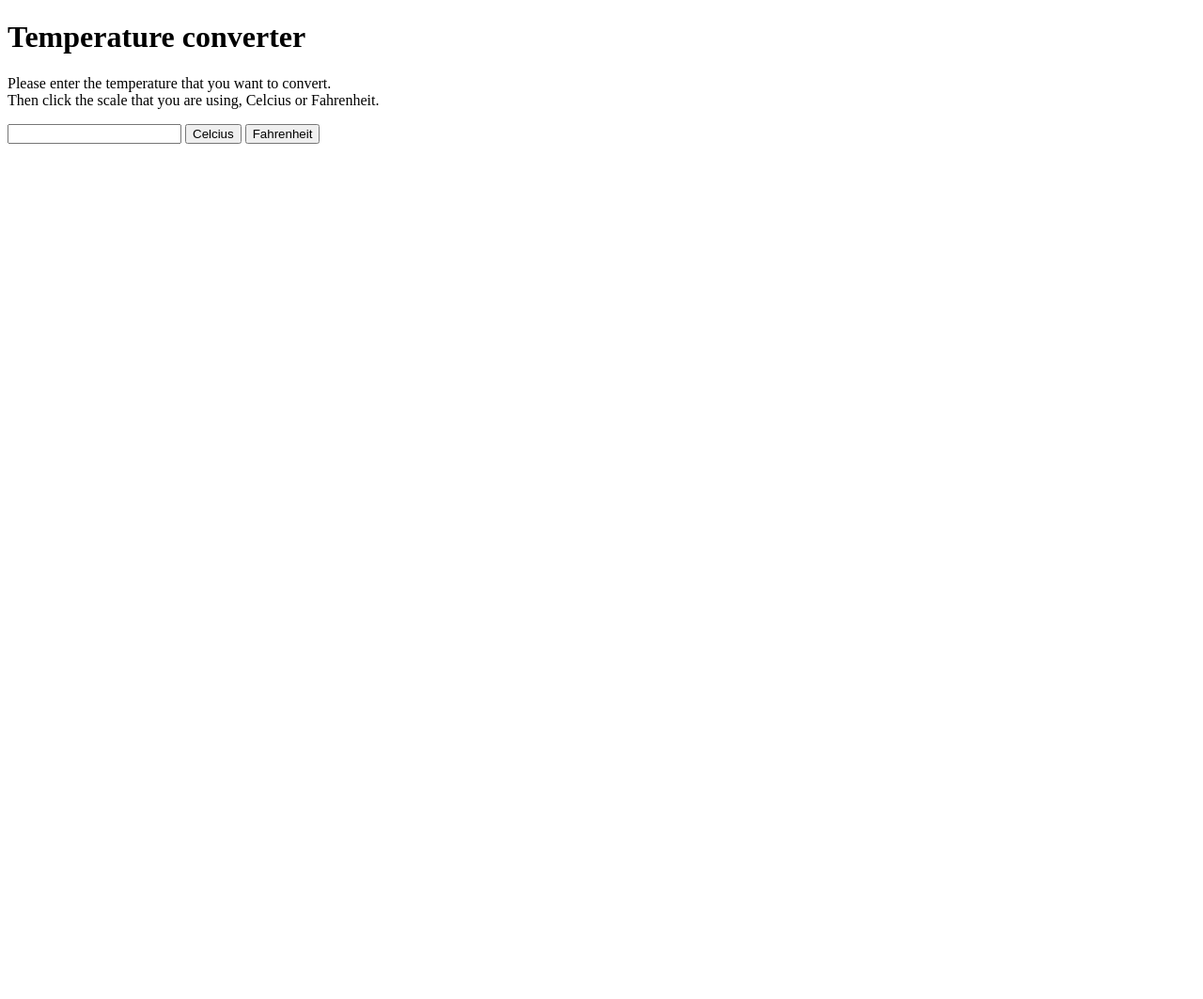
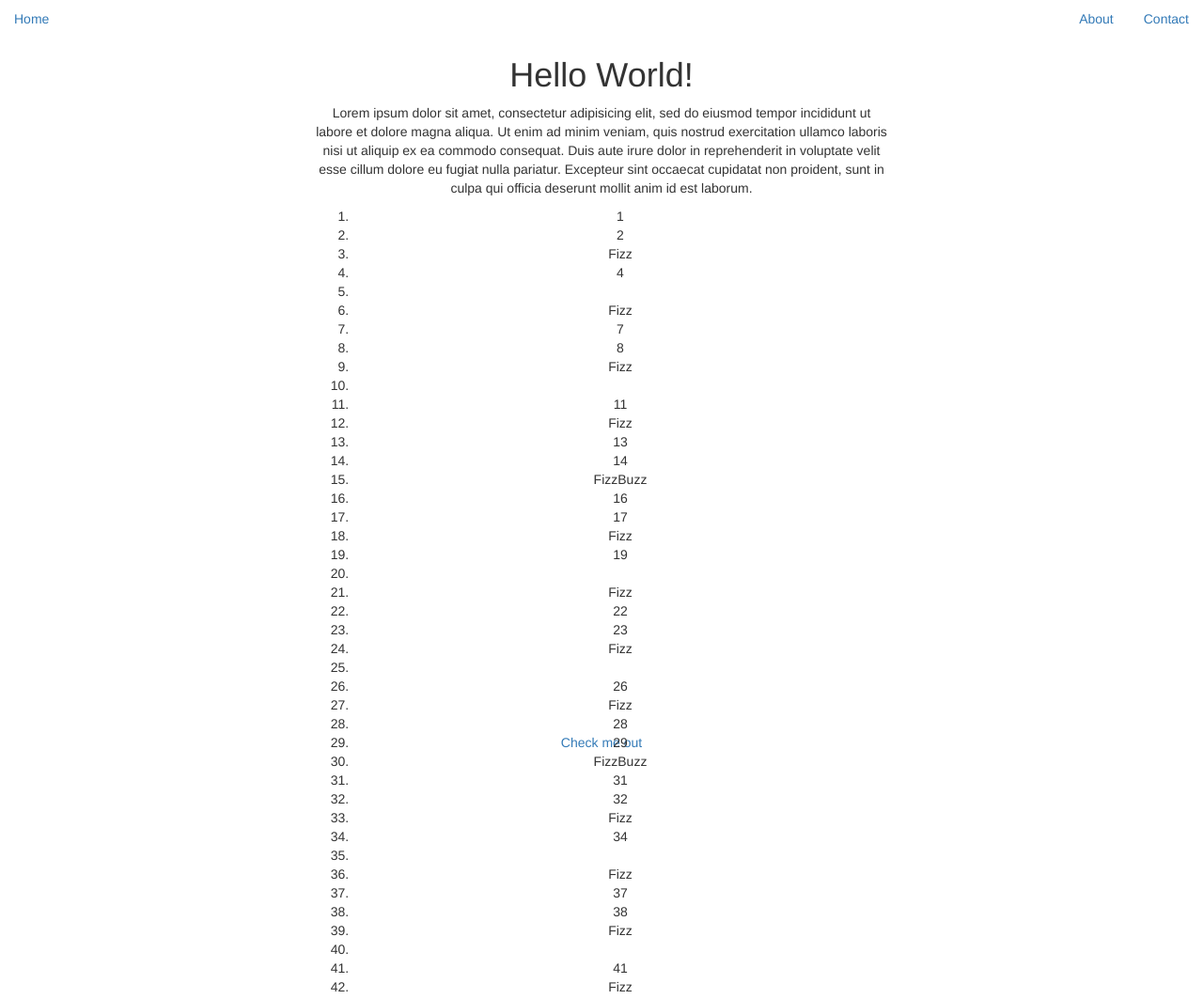
Before and after one commit to rehazler/introduction-to-js, a plain HTML site: page index.html in a window 1280 px wide. Shown: the top 1063 px of the page at 94% size. Before the commit the page ends 800 px from the top, so only its background shows below. Drawn offline with nearby package versions, Linux system fonts and the light colour scheme.

Commit message:
Day 7 DOM part 2.

```diff
--- a/css/styles.css
+++ b/css/styles.css
@@ -1,4 +1,5 @@
-body
-{
-
+.footer {
+	position: absolute;
+	bottom: 0;
+    width: 100%;
 }
--- a/index.html
+++ b/index.html
@@ -5,22 +5,21 @@
 	<meta name="viewport" content="width=device-width, initial-scale=1.0">
 	<meta http-equiv="X-UA-Compatible" content="ie=edge">
 	<meta charset="UTF-8">
+	<link rel="stylesheet" href="https://maxcdn.bootstrapcdn.com/bootstrap/3.3.7/css/bootstrap.min.css" integrity="sha384-BVYiiSIFeK1dGmJRAkycuHAHRg32OmUcww7on3RYdg4Va+PmSTsz/K68vbdEjh4u" crossorigin="anonymous">
 	<link rel="stylesheet" href="css/styles.css">
 
 	<title>Javascript</title>
 </head>
 <body>
-	<h1>Temperature converter</h1>
-	<div>
-		<p>Please enter the temperature that you want to convert.
-		<br>
-		Then click the scale that you are using, Celcius or Fahrenheit.</p>
-		<form id="temperature_form" onsubmit="validateForm(); return false">
-			<input id="temperature_input" type="number"></input>
-			<button id="celcius_button">Celcius</button> <button id="fahrenheit_button">Fahrenheit</button>
-		</form>
-	</div>
-	<h3 id="convertion_display"></h3>
+
+
+	<!-- <h1 class="text-center">Day 7</h1>
+	<p id="para">Lorem ipsum dolor sit amet, consectetur adipisicing elit. <span>Nobis deserunt pariatur id similique maiores, natus facilis explicabo magnam voluptates?</span> Excepturi vel voluptas quibusdam nihil eveniet tempore velit voluptatum quas, odit!</p>
+
+	<div class="container">
+		<div id="content"></div>
+	</div> -->
+
 
 <script src="js/scripts.js"></script>
 </body>
--- a/js/scripts.js
+++ b/js/scripts.js
@@ -987,6 +987,7 @@ userInfoCollector("palindrome");
 //Day 6 (Take Home)//
 /////////////////////
 
+/*
 //Form validation function
 function validateForm(){
 	//If the user has not entered a temperature value
@@ -1076,3 +1077,190 @@ convertion_display.addEventListener("click", (event) =>
 	 	currentTemperature = convertUnit(currentTemperature, currentScale);
 	}
 })
+*/
+
+
+/////////////////////
+//Day 6 (THE DOM 2)//
+/////////////////////
+
+/*//Altering the text content here is possible
+document.getElementById("para").textContent = "more text";
+
+//Altering the text content here is possible too but the text is stored in the variable and can't be changed using "text"
+//Gets only the text content of an element
+let text = document.getElementById("para").textContent;
+console.log(text);
+
+//However, the actual text is saved at this point and cannot be altered via the text variable.
+text = "nope";
+console.log(text);*/
+
+/*
+//Get HTML content of an element
+let text = document.getElementById("para").innerHTML;
+//Log it to the console/
+console.log(text);
+*/
+
+/*
+//store "content" element in content variable
+let content = document.getElementById("content");
+//Creating a paragraph tag
+let myPTag = document.createElement("p");
+
+//Set p tag text content
+myPTag.textContent = "Lorem ipsum dolor sit amet, consectetur adipisicing elit. Architecto ipsa voluptates molestias, dignissimos debitis ut perspiciatis id temporibus culpa possimus fugiat, consequuntur beatae aperiam officia ratione maiores similique, optio vitae.";
+//Append child of content div
+content.appendChild(myPTag);
+//Append to content div. (Not supported by internet explorer)
+// content.append(myPTag);
+
+//Create a button and adding a class.
+let myButton = document.createElement("button");
+//Set class of element
+myButton.className = "btn btn-primary";
+//Set id of element
+myButton.id = "myButtonID";
+//Set text of element
+myButton.textContent = "Click dis!";
+//Removes class from element
+myButton.classList.remove("btn-primary");
+//Adds class to element
+myButton.classList.add("btn-primary");
+//Appent child of element
+content.appendChild(myButton);
+//Log class list of element to the console
+console.log(document.getElementById("myButtonID").classList);
+
+
+//Using setAttribute
+let myImg = document.createElement("img");
+//Add alt to image element
+myImg.setAttribute("alt", "Add attribute from JS");
+//Add image source to image element
+myImg.setAttribute("src", "https://pbs.twimg.com/profile_images/584025370036314112/0maBx-gf_400x400.jpg");
+//Append image to page
+content.appendChild(myImg);
+
+//Log the source url to the console
+console.log(myImg.getAttribute("src"));
+*/
+
+
+//Generate a page using only JavaScript
+const script = document.querySelector("script");
+const body = document.querySelector("body");
+
+let newP = document.createElement("p");
+let newH1 = document.createElement("h1");
+let newFooter = document.createElement("footer");
+let footerLink = document.createElement("a");
+let newHeader = document.createElement("header");
+let newUl = document.createElement("ul");
+
+
+// Creates an li for the DOM.
+// Expect a list of classes (string) and a string of text.
+// Returns newElement appended to the nav.
+function createLi(classArray, linkText) {
+  let newLink = document.createElement("li");
+  let aTag = document.createElement("a")
+  aTag.setAttribute("href", "#");
+  aTag.textContent = linkText;
+  newLink.appendChild(aTag);
+  for(let i = 0; i < classArray.length; i++) {
+    newLink.classList.add(classArray[i]);
+  };
+  newUl.appendChild(newLink);
+};
+createLi(["pull-left"], "Home");
+createLi(["pull-right"], "Contact");
+createLi(["pull-right"], "About");
+
+newUl.classList.add("nav", "nav-pills");
+
+newHeader.appendChild(newUl);
+body.insertBefore(newHeader, script);
+
+let newDiv = document.createElement("main");
+newDiv.classList.add("col-sm-6", "col-sm-offset-3", "text-center");
+
+function createTextElement(elementType, text) {
+  let newElement = document.createElement(elementType);
+  newElement.textContent = text;
+  return newElement;
+};
+
+let h1 = createTextElement("h1", "Hello World!");
+let p = createTextElement("p", "Lorem ipsum dolor sit amet, consectetur adipisicing elit, sed do eiusmod tempor incididunt ut labore et dolore magna aliqua. Ut enim ad minim veniam, quis nostrud exercitation ullamco laboris nisi ut aliquip ex ea commodo consequat. Duis aute irure dolor in reprehenderit in voluptate velit esse cillum dolore eu fugiat nulla pariatur. Excepteur sint occaecat cupidatat non proident, sunt in culpa qui officia deserunt mollit anim id est laborum.");
+
+newDiv.appendChild(h1);
+newDiv.appendChild(p);
+body.insertBefore(newDiv, script);
+
+footerLink.textContent= "Check me out";
+footerLink.setAttribute("href","https://www.google.com/");
+footerLink.setAttribute("target","blank");
+newFooter.appendChild(footerLink);
+newFooter.classList.add("text-center", "footer");
+body.insertBefore(newFooter, script);
+
+
+//This examples
+/*function printer()
+{
+	let stuff = {
+		firstName: "Robert",
+		lastName: "Hazler",
+		id: 1234,
+		fullName: () => {
+			return this.firstName + " " + this.lastName;
+		},
+	};
+	// console.log("thisPrinter:");
+	// console.log(this);
+	return stuff;
+}
+
+
+console.log(this.printer)
+console.log(this.printer().fullName());
+*/
+// console.log("global this:");
+// console.log(this)
+
+function fizzBuzz()
+{
+	let container = document.createElement("div")
+	container.classList.add("col-sm-6", "col-sm-offset-3", "text-center", "container");
+	let list = document.createElement("ol");
+	for (let i = 1; i <= 100; i++)
+	{
+		let listItem = document.createElement("li");
+		if(i % 15 == 0)
+		{
+			console.log("FizzBuzz");
+			listItem.textContent = "FizzBuzz";
+		}
+		else if (i % 3 == 0)
+		{
+			console.log("Fizz");
+			listItem.textContent = "Fizz";
+		}
+		else if (i % 5 == 0)
+		{
+			console.log("Buzz");
+			listItem.textContet = "Buzz";
+		}
+		else
+		{
+			console.log(i);
+			listItem.textContent = i;
+		}
+		list.appendChild(listItem)
+	}
+	container.appendChild(list);
+	body.insertBefore(container,script);
+}
+fizzBuzz();
```
